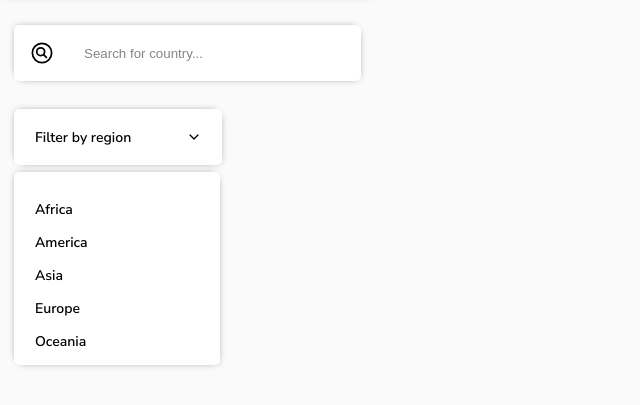
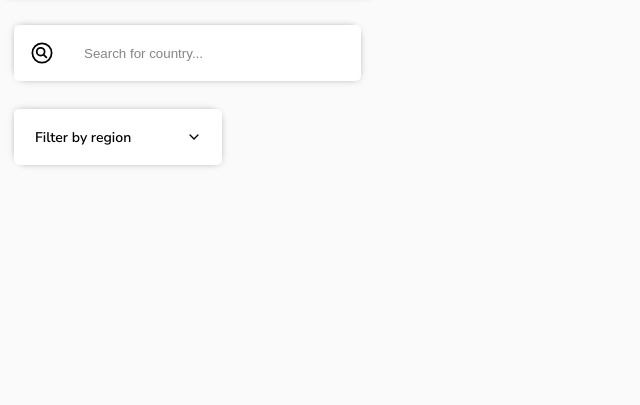
Before and after one commit to ormus395/country-flags, a plain HTML site: page index.html in a window 1280 px wide. Shown: the part 73-478 px from the top of the page, without its empty margins (0-640 px from the left). Drawn offline with Linux system fonts and the light colour scheme; no server answers.

Commit message:
Generate filter with js (its very ulgy, but I am rusty)

```diff
--- a/index.html
+++ b/index.html
@@ -28,7 +28,7 @@
             <input class="search-bar__input" type="text" placeholder="Search for country...">
          </form>
       </section> -->
-      <section class="filter">
+      <!-- <section class="filter">
          <div class="filter__container shadow">
             <p class="filter__title">
                Filter by region
@@ -44,11 +44,12 @@
                <li class="filter__item">Oceania</li>
             </ul>
          </div>
-      </section>
+      </section> -->
       <section class="countries">
       </section>
    </main>
    <script src="./js/search.js"></script>
+   <script src="./js/filter.js"></script>
    <script src="./js/countryCard.js"></script>
    <script src="js/main.js"></script>
 </body>
--- a/js/countryCard.js
+++ b/js/countryCard.js
@@ -7,10 +7,13 @@ class CountryCard {
          region: country.region,
          capital: country.capital
       }
+
+      this.article = document.createElement('article');
+      this.init();
    }
 
    init() {
-      let article = document.createElement('article');
+      let article = this.article;
       article.classList.add('country__card', 'shadow');
 
       let flagHolder = document.createElement('div');
@@ -46,11 +49,9 @@ class CountryCard {
       article.appendChild(flagHolder);
       article.appendChild(title);
       article.appendChild(countryInfo);
-
-      return article;
    }
 
    render() {
-      return this.init();
+      return this.article;
    }
 }
--- a/js/filter.js
+++ b/js/filter.js
@@ -0,0 +1,53 @@
+class Filter {
+   constructor() {
+      this.filter = document.createElement('section');
+      this.filterContainer = document.createElement('div');
+      this.filterTitle = document.createElement('p');
+      this.filterIcon = document.createElement('div');
+      this.filterDropdown = document.createElement('div');
+      this.filterList = document.createElement('ul');
+      this.regions = ['Africa', 'America', 'Asia', 'Europe', 'Oceania'];
+      this.hidden = true;
+
+      this.init();
+   }
+
+   init() {
+      this.filter.classList.add('filter');
+      this.filterContainer.classList.add('filter__container', 'shadow');
+      this.filterTitle.classList.add('filter__title');
+      this.filterIcon.classList.add('filter__icon');
+      this.filterDropdown.classList.add('filter__dropdown', 'shadow', 'hidden');
+      this.filterList.classList.add('filter__list');
+
+      for (let i = 0; i < this.regions.length; i++) {
+         let filterListItem = document.createElement('li');
+         filterListItem.classList.add('filter__item');
+
+         let text = document.createTextNode(this.regions[i]);
+         filterListItem.appendChild(text);
+
+         this.filterList.appendChild(filterListItem);
+      }
+
+      let filterTitleText = document.createTextNode('Filter by region');
+      this.filterTitle.appendChild(filterTitleText);
+      this.filter.appendChild(this.filterContainer);
+      this.filterContainer.appendChild(this.filterTitle);
+      this.filterContainer.appendChild(this.filterIcon);
+      this.filter.appendChild(this.filterDropdown);
+      this.filterDropdown.appendChild(this.filterList);
+
+      this.filterContainer.addEventListener('click', () => {
+         this.onClick();
+      });
+   }
+
+   onClick(event) {
+      this.filterDropdown.classList.toggle('hidden');
+   }
+
+   render() {
+      return this.filter;
+   }
+}
--- a/js/main.js
+++ b/js/main.js
@@ -14,15 +14,16 @@ class App {
       console.log('App running');
       const app = document.getElementById('app');
       const search = new Search();
+      const filter = new Filter();
       const countrySection = document.querySelector('.countries');
 
+      app.prepend(filter.render());
       app.prepend(search.render());
       await this.buildCountryArray();
 
       for (let i = 0; i < this.countryCards.length; i++) {
          countrySection.appendChild(this.countryCards[i].render());
       }
-      this.addEventListeners(sea)
    }
 
    async fetchCountries() {
```
Also changed, not shown: js/countryPage.js (added).
